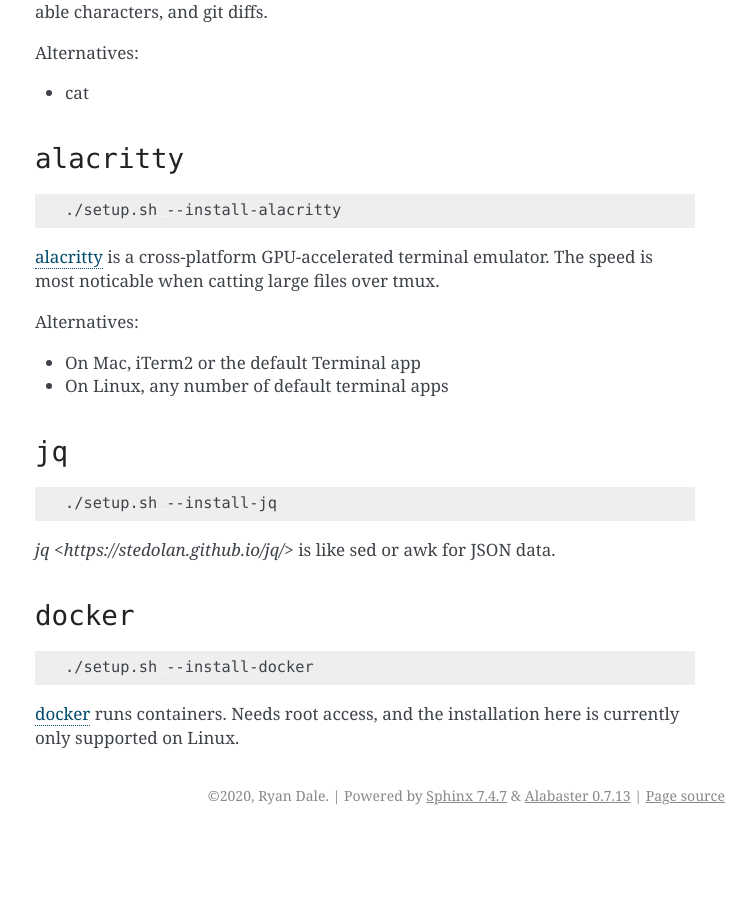
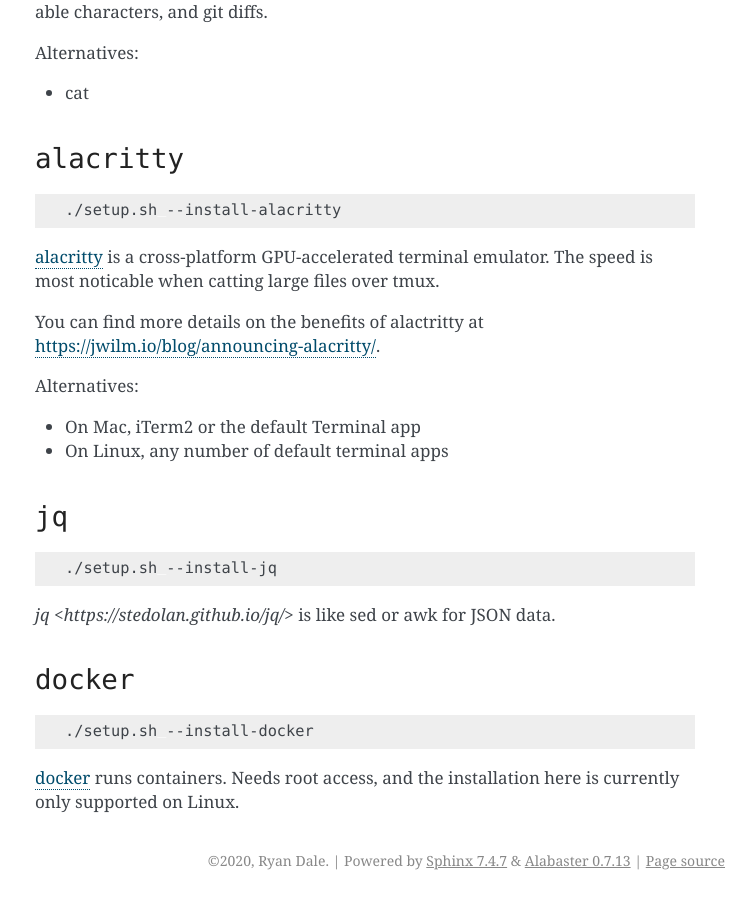
Before and after one commit to daler/dotfiles, a Sphinx documentation site: the page built from docs/tools.rst, in a window 1280 px wide and 900 px high, scrolled down 4059 px. Shown: the whole window, without its empty margins (385-1141 px from the left). Built offline with Sphinx 7.4.7, drawn with Linux system fonts in a browser that asks for light colours; before the commit the page ends 4894 px from its top, so only the background shows below that.

Commit message:
add link for alacritty

```diff
--- a/docs/tools.rst
+++ b/docs/tools.rst
@@ -255,6 +255,9 @@
 cross-platform GPU-accelerated terminal emulator. The speed is most
 noticable when catting large files over tmux.
 
+You can find more details on the benefits of alactritty at
+https://jwilm.io/blog/announcing-alacritty/.
+
 Alternatives:
 
 - On Mac, iTerm2 or the default Terminal app
```
